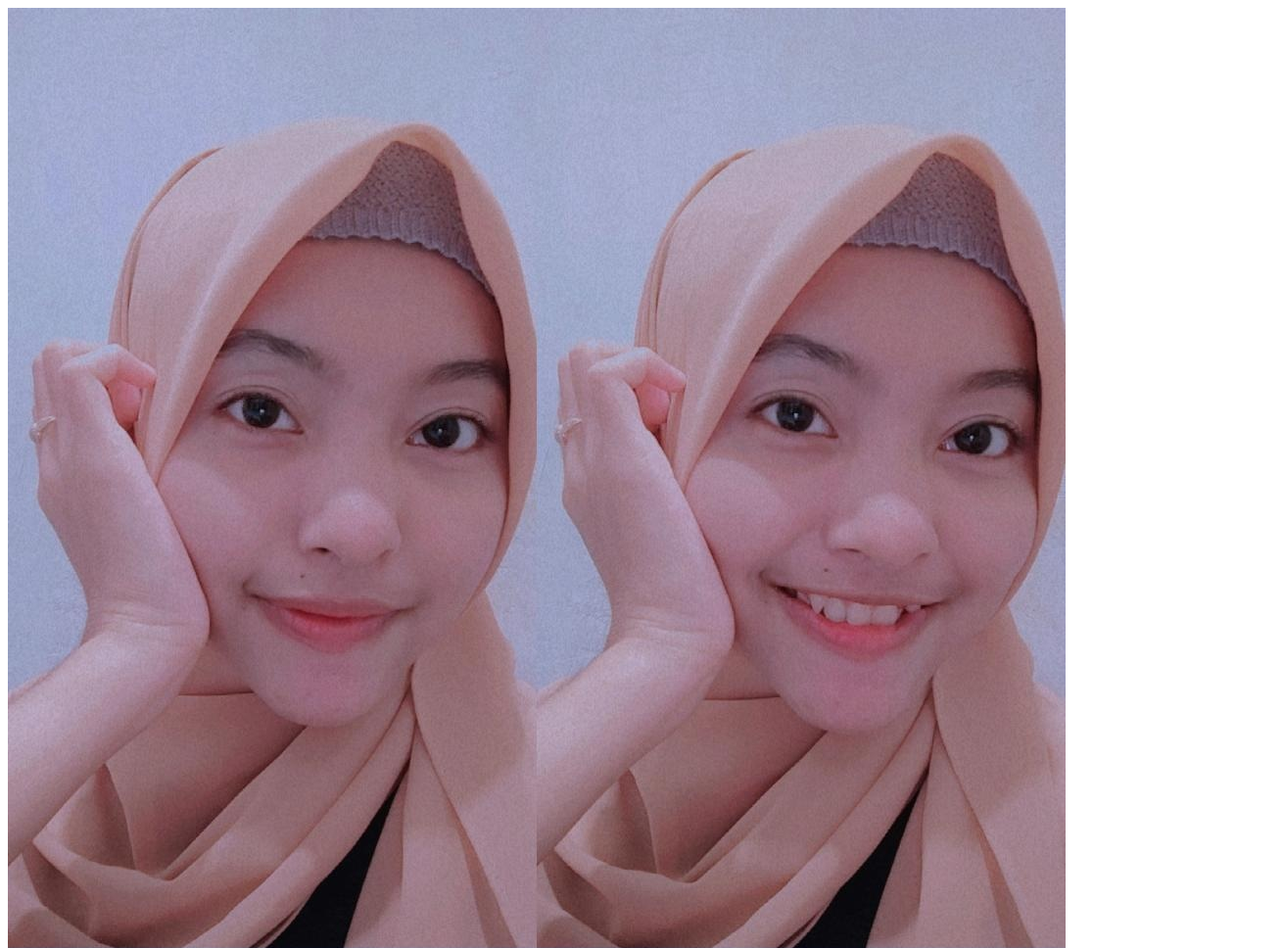
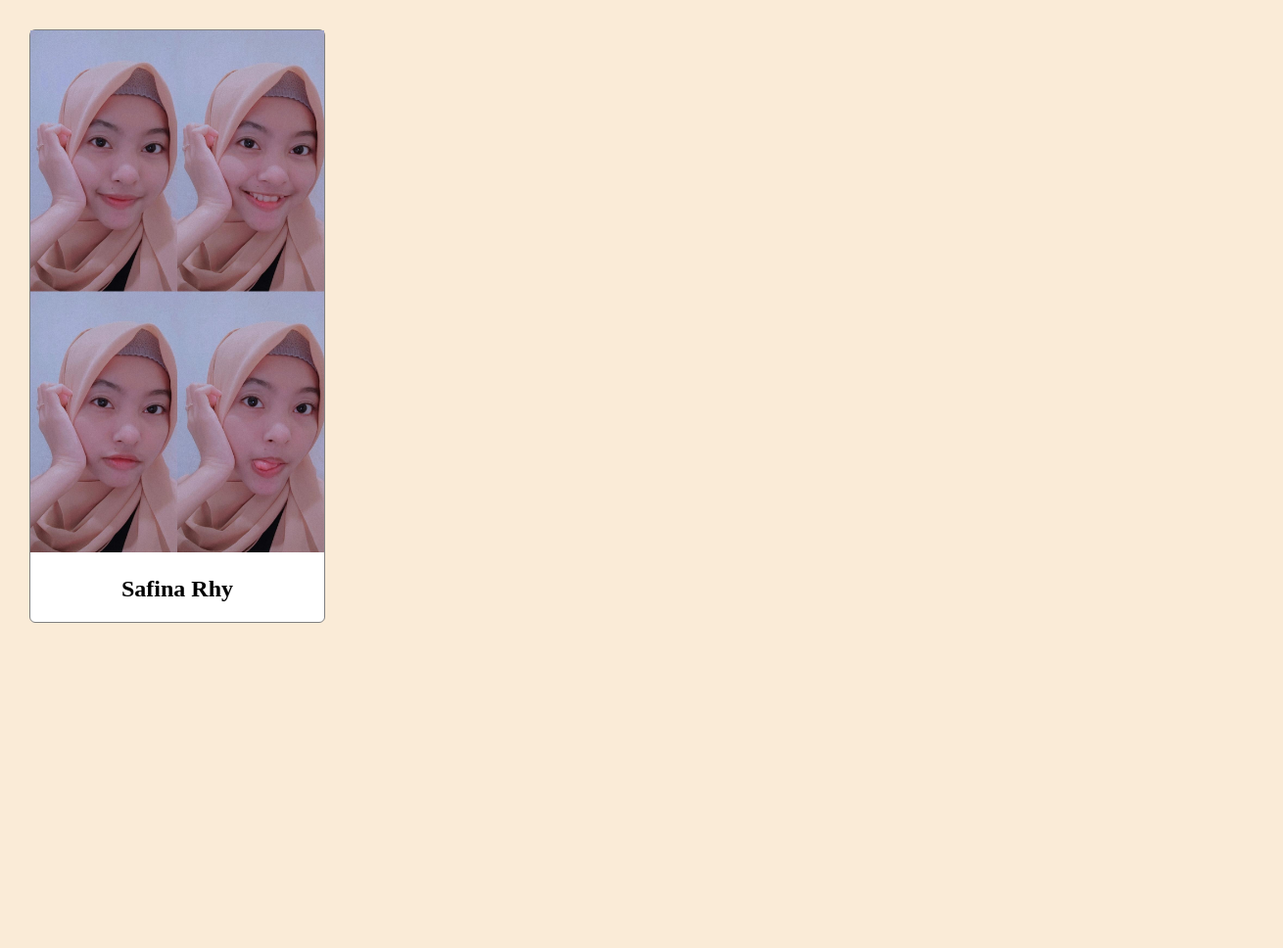
Before and after one commit to safinarhy/my-repo-from-remote, a plain HTML site: page index.html in a window 1280 px wide. Shown: the top 968 px of the page at 98% size, 1310 px wide, since content can reach past the window. After the commit the page ends 800 px from the top, so only its background shows below. Drawn offline with Linux system fonts and the light colour scheme.

Commit message:
added initial style.css to style the profile

```diff
--- a/index.html
+++ b/index.html
@@ -2,12 +2,13 @@
 <html>
 
     <head>
+      <link rel="stylesheet" href="style.css">
     </head>
 
     <body>
     <div id="profile-container">
       <img id="profile-image" src="images/safinarhy.jpg" alt="profile image" />
-      <h2 id="profile-name">Safina Rahayu</h2>
+      <h2 id="profile-name">Safina Rhy</h2>
     </div>
     </body>
 
--- /dev/null
+++ b/style.css
@@ -0,0 +1,21 @@
+body{
+    width: 100%;
+    margin: 30px;
+    background-color:antiquewhite;
+}
+
+#profile-container{
+    max-width: 300px;
+    background-color: white;
+    border: 1px solid gray;
+    border-radius: 6px;
+}
+
+#profile-image{
+    width: 100%;
+    height: auto;
+}
+
+#profile-name{
+    text-align: center;
+}
```
